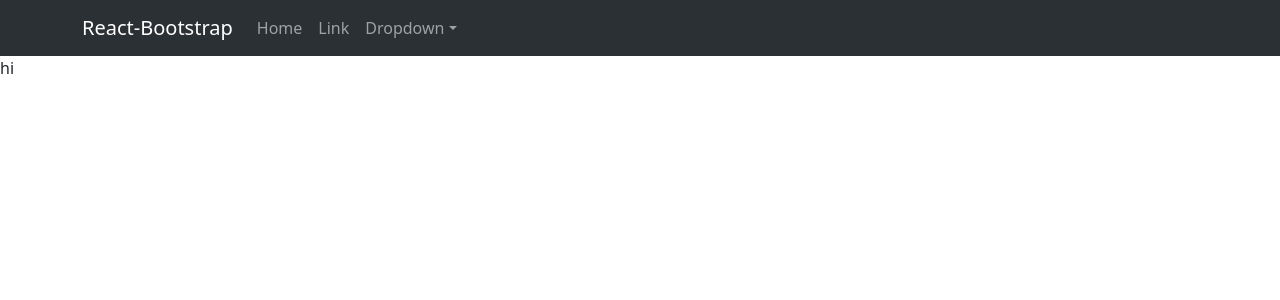
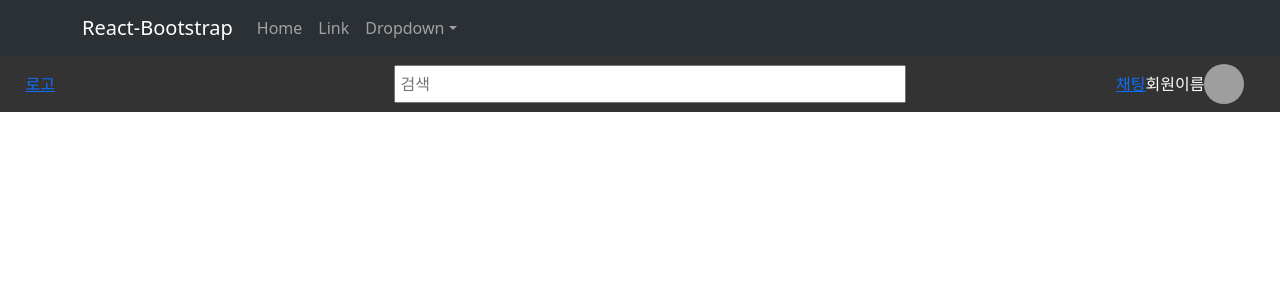
Before and after one commit to Vanillwa/mbti-react, a React (Create React App) app: page / in a window 1280 px wide. Shown: the top 300 px of the page. Built offline with nearby package versions, Linux system fonts and the light colour scheme; grey boxes are pictures that could not be loaded.

Commit message:
nav 컴포넌트 파일 생성

```diff
--- a/src/App.js
+++ b/src/App.js
@@ -1,12 +1,12 @@
 import { Route, Routes } from "react-router-dom";
 import Main from "./pages/Main";
 import Header from "./component/Header";
-import Sidebar from "./component/Sidebar";
+import  Nav  from "./component/Nav";
 function App() {
   return (
     <div className="App">
       <Header/>
-      <Sidebar/>
+      <Nav/>
       <Routes>
 
       </Routes>
--- /dev/null
+++ b/src/component/Nav.js
@@ -0,0 +1,21 @@
+import React from "react";
+import '../css/Nav.css'
+import { Link } from "react-router-dom";
+const Nav = () => {
+  return (
+    <nav className="navbar">
+      <Link to='/' className="navbar-logo">로고</Link>
+      <div className="navbar-search">
+        <input type="text" placeholder="검색" />
+      </div>
+      <div className="navbar-user">
+        <Link to='/chatroom'>채팅</Link>
+        <span className="user-name">회원이름</span> {/* 회원 이름 */}
+        <img src="user_image_url" alt="회원사진" className="user-image" />{" "}
+        {/* 회원사진 URL */}
+      </div>
+    </nav>
+  );
+};
+
+export default Nav;
--- /dev/null
+++ b/src/css/Nav.css
@@ -0,0 +1,45 @@
+*{
+  margin: 0;padding: 0;box-sizing: border-box;
+}
+
+.navbar {
+  display: flex;
+  justify-content: space-between;
+  align-items: center;
+  background-color: #333;
+  color: white;
+  padding: 10px;
+}
+
+.navbar-search input{
+  width: 40vw;
+  margin-left: 10vw;
+}
+
+
+.navbar-logo {
+  margin-left: 2vw;
+}
+
+.navbar-user{
+  margin-right: 2vw;
+  display: flex;
+  justify-content: space-between;
+}
+
+
+.navbar-logo, .navbar-search, .navbar-user {
+  display: flex;
+  align-items: center;
+}
+
+.navbar-search input {
+  padding: 5px;
+}
+
+.user-image {
+  width: 40px;
+  height: 40px;
+  border-radius: 20px;
+  margin-right: 10px;
+}
```
Also changed, not shown: 1 other file (tests, documents, lock files or other folders).
